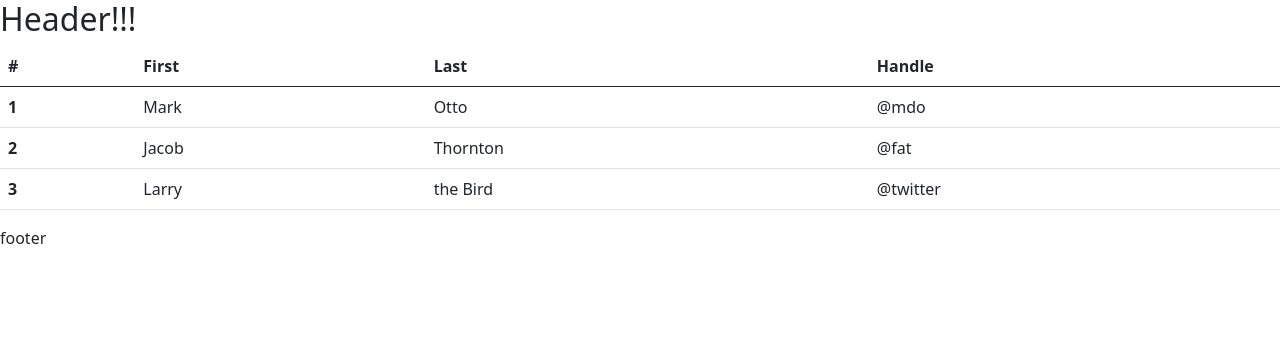
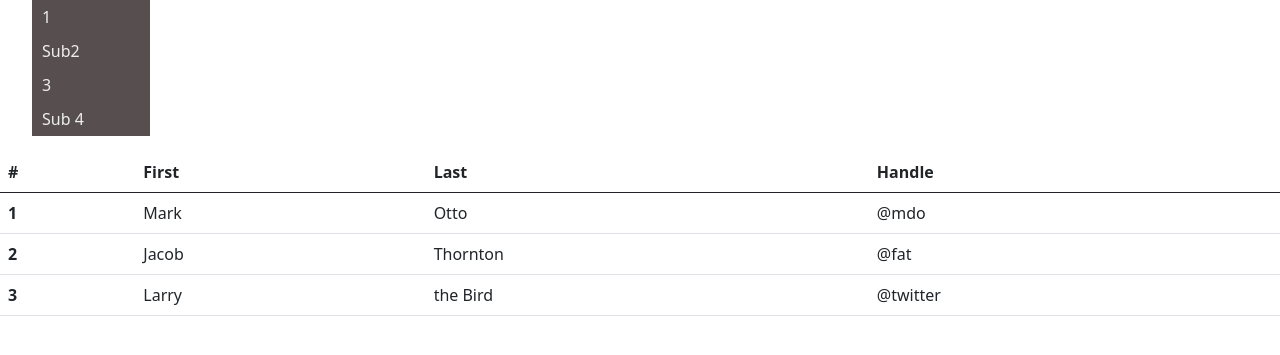
Before and after one commit to REDCROSS16/codemu, a PHP site: page /index3.php in a window 1280 px wide. Shown: the top 355 px of the page. Run offline with PHP 8.4, Linux system fonts and the light colour scheme.

Commit message:
codemu nav

```diff
--- a/drive/include/index3.php
+++ b/drive/include/index3.php
@@ -7,19 +7,21 @@
     <meta http-equiv="X-UA-Compatible" content="ie=edge">
     <link rel="stylesheet" href="https://cdn.jsdelivr.net/npm/bootstrap@5.0.2/dist/css/bootstrap.min.css">
     <link rel="stylesheet" href="style.css">
+    <link rel="stylesheet" href="./elems/nav/nav.css">
     <title>Index</title>
 </head>
 <body>
     <div id="wrapper">
         <header>
-            <?php include 'elems/header.php';?>
+            <?php include 'elems/nav/nav.php';?>
         </header>
         <main>
             <?php if (file_exists('elems/main.php')) { include 'elems/main.php';} ;?>
         </main>
         <footer>
-            footer
+
         </footer>
     </div>
+    <script src="elems/nav/nav.js"></script>
 </body>
 </html>
--- a/drive/include/pages/about.php
+++ b/drive/include/pages/about.php
@@ -2,4 +2,6 @@
 
 
 <?php
-include './elems/nav/nav.php';
+require_once './elems/nav/nav.php';
+require_once './elems/nav/nav.js';
+require_once 'nav.css';
```
